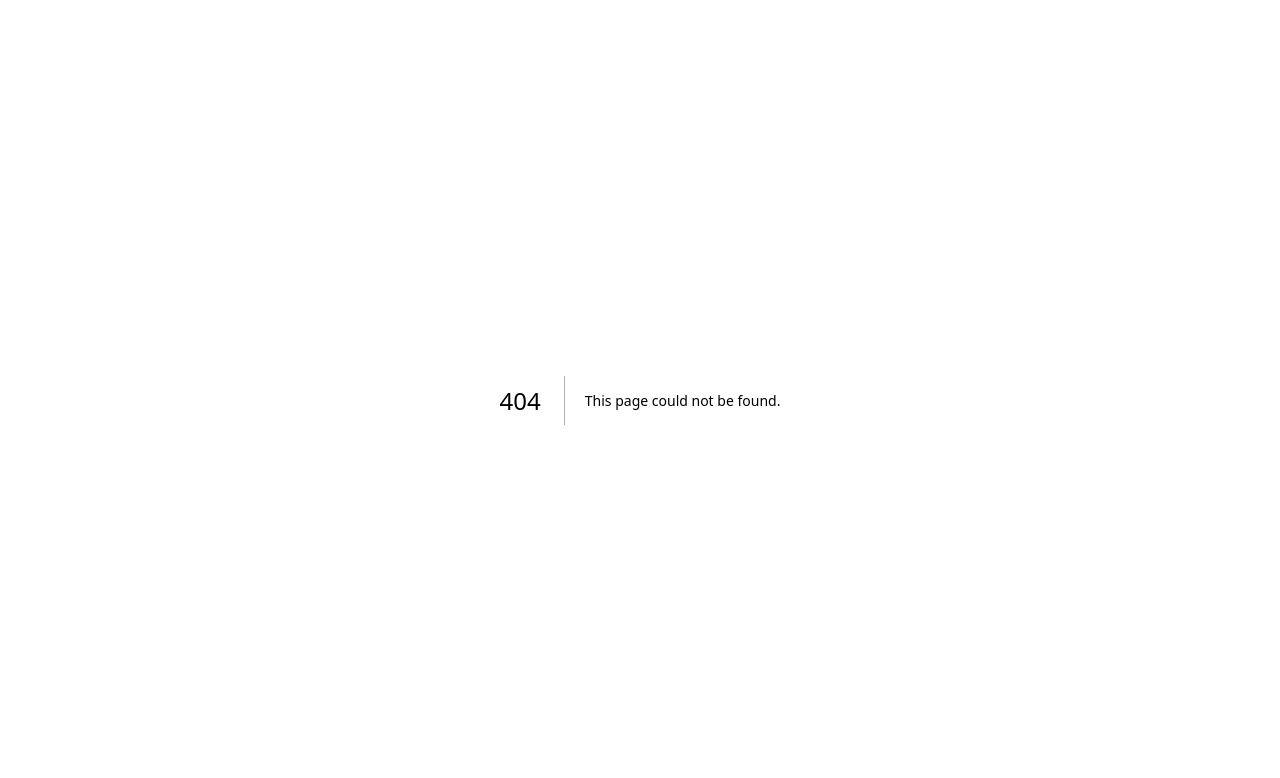
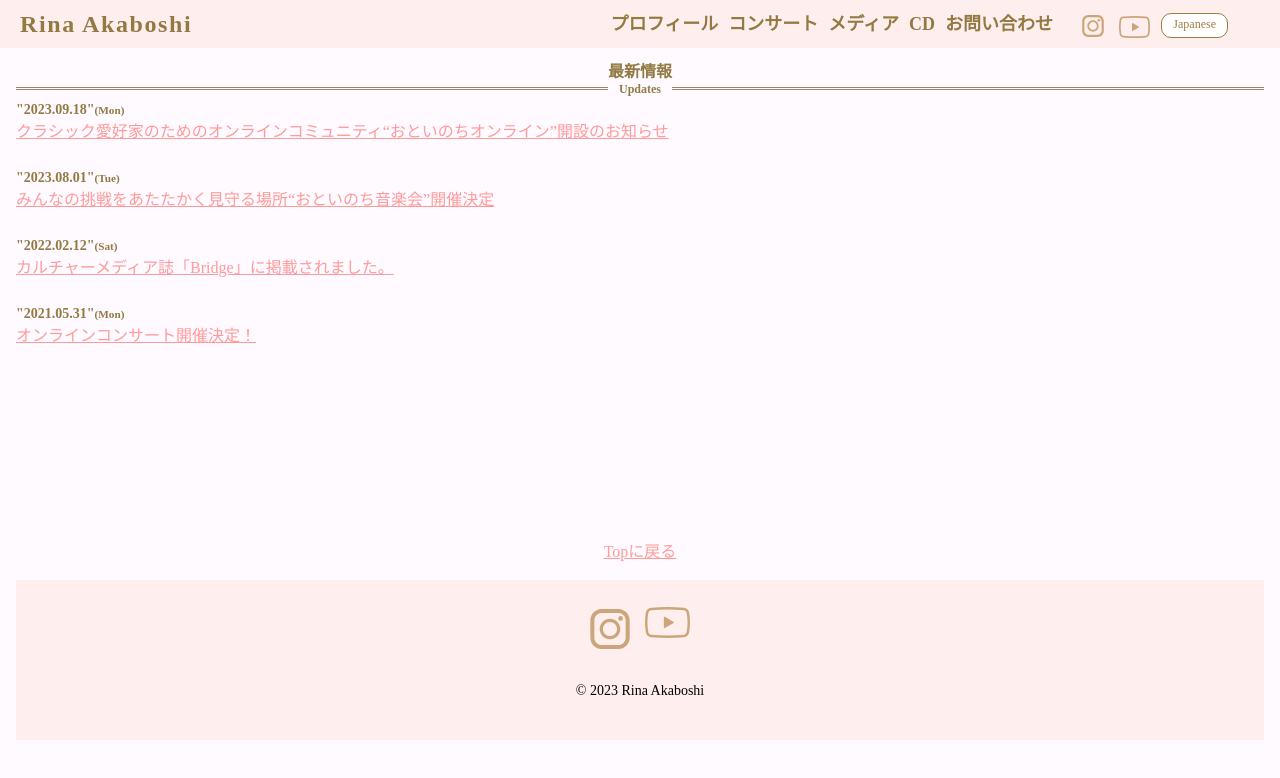
Before and after one commit to Koheibass/ruban-studio, a Next.js app: page /news/topnews in a window 1280 px wide. Before the commit this address had no page. Shown: the top 778 px of the page. Built offline with nearby package versions, Linux system fonts and the light colour scheme.

Commit message:
各Newsページ作成

```diff
--- a/components/Header/HeaderIcon.jsx
+++ b/components/Header/HeaderIcon.jsx
@@ -3,10 +3,10 @@ import Link from "next/link"
 export const HeaderIcon = () => {
     return (
         <div class="header__icon">
-            <Link href="https://www.instagram.com/akaboshi_rina/" class="instagram">
+            <Link href="https://www.instagram.com/akaboshi_rina/" class="instagram" target="_blank" rel="noopener noreferrer">
                 <img src="/icon/Instagram.svg" width="35" height="35" alt="instagram" />
             </Link>
-            <Link href="https://www.youtube.com/@akaboshirina" class="youtube">
+            <Link href="https://www.youtube.com/@akaboshirina" class="youtube" target="_blank" rel="noopener noreferrer">
                 <img src="/icon/YouTube.svg" width="50" height="50" alt="YouTube" />
             </Link>
         </div>
--- a/components/Info.jsx
+++ b/components/News/Info.jsx
@@ -1,5 +1,4 @@
 import Link from 'next/link'
-import { TopButton } from '@/components/TopButton'
 
 export const Info = () => {
     return (
@@ -14,15 +13,19 @@ export const Info = () => {
                     <small>(Mon)</small>
                 </div>
                 <Link href="https://oto-inochi.com/"
-                    class="info_detail">クラシック愛好家のためのオンラインコミュニティ“おといのちオンライン”開設のお知らせ</Link>
+                    class="info_detail" target="_blank" rel="noopener noreferrer">クラシック愛好家のためのオンラインコミュニティ“おといのちオンライン”開設のお知らせ</Link>
                 <br />
                 <div class="info_content_days">
                     {"2023.08.01"}
                     <small>(Tue)</small>
                 </div>
-                <Link href="/news/2023801.html" class="info_detail">みんなの挑戦をあたたかく見守る場所“おといのち音楽会”開催決定</Link>
+                <Link href="/news/20230801" class="info_detail">みんなの挑戦をあたたかく見守る場所“おといのち音楽会”開催決定</Link>
             </div>
-            <TopButton />
+            <div class="top__button__updates">
+                <button class="top__button__content">
+                    <Link href="/news/topnews"> もっと見る</Link>
+                </button>
+            </div>
         </div>
     )
 }
--- a/components/TopNews.jsx
+++ b/components/News/TopNews.jsx
@@ -1,7 +1,6 @@
 /**
  * トップNEWS 随時入れ替えあり
  */
-
 
 import Link from 'next/link'
 
@@ -9,7 +8,7 @@ export const TopNews = () => {
     return (
         <div class="news">
             <div class="news__title">NEWS</div>
-            <Link href="https://oto-inochi.com/" class="top__news">
+            <Link href="https://oto-inochi.com/" class="top__news" target="_blank" rel="noopener noreferrer">
                 <span class="top__news__content">クラシック愛好家のためのオンラインコミュニティ“おといのちオンライン”開設のお知らせ</span>
             </Link>
         </div>
--- a/components/Topix.jsx
+++ b/components/News/Topix.jsx
@@ -1,4 +1,4 @@
-import { Info } from '@/components/Info'
+import { Info } from '@/components/News/Info'
 import { MoviePlayer } from '@/components/MoviePlayer'
 
 export const Topix = () => {
--- a/components/SectionRecordings.jsx
+++ b/components/SectionRecordings.jsx
@@ -42,7 +42,7 @@ export const SectionRecordings = () => {
                         <br />Barocksaal Rostock, Deutschland
                     </div>
                     <button class="recordings__button">
-                        <Link href="https://rinaakaboshi.official.ec/items/65023901">CDを購入</Link>
+                        <a href="https://rinaakaboshi.official.ec/items/65023901/" target="_blank" rel="noopener noreferrer">CDを購入</a>
                     </button>
                 </div>
             </div>
--- a/pages/index.jsx
+++ b/pages/index.jsx
@@ -2,7 +2,7 @@ import * as React from 'react';
 import TopSlider from '@/components/TopSlider';
 import { AppNav } from '@/components/AppNav';
 import { SectionBiography } from '@/components/SectionBiography';
-import { SectionNews } from '@/components/SectionNews';
+import { SectionNews } from '@/components/News/SectionNews';
 import { SectionConcerts } from '@/components/SectionConcerts';
 import { SectionMedia } from '@/components/SectionMedia';
 import { SectionRecordings } from '@/components/SectionRecordings';
--- /dev/null
+++ b/pages/news/20230801.jsx
@@ -0,0 +1,49 @@
+import Link from "next/link"
+import { AppNav } from "@/components/AppNav"
+import { Footer } from "@/components/Footer"
+
+export default function News20230801() {
+    return (
+        <div class="whole" >
+            <AppNav />
+            <main class="latest-information__main">
+                <div class="latest-information">
+                    <div class="latest-information__content">
+                        <div>
+                            <div class="latest-information__sentence">
+                                みんなの挑戦をあたたかく見守る場所“おといのち音楽会”開催決定
+                            </div>
+                            <div class="latest-information__days">
+                                2023.08.01
+                            </div>
+                            <img src="/photo/2023801.jpg" width="30%" />
+                        </div>
+                        <hr class=" while" />
+                        <div class="latest-information__detail">
+                            <p>ピアニスト赤星里奈主催 "第1回 おといのち音楽会"
+                                開催決定！！
+                                <br />
+                                <br />
+                                みんなの挑戦をみんなで見守り背中を押す。
+                                <br />お互いに健闘をたたえ励まし合える場所。
+                                <br />誰もが自由に挑戦できる舞台。
+                                <br />そんな温かい会を目指します。
+                                <br /><br />
+                                年齢や音楽歴、演奏楽器など関係なく、
+                                <br />それぞれの目標に挑戦できる場所です。
+                                <br />ぜひご参加をお待ちしています！！
+                                <br />※参加申込は終了しました
+                                <br /><br />
+                            </p>
+                        </div>
+                    </div>
+                    <div class="return">
+                        <Link class="return__content" href="/">Topに戻る</Link>
+                    </div>
+                </div>
+            </main>
+            <Footer />
+        </div>
+
+    )
+}
--- /dev/null
+++ b/pages/news/topnews.jsx
@@ -0,0 +1,48 @@
+import Link from "next/link"
+import { AppNav } from "@/components/AppNav"
+import { Footer } from "@/components/Footer"
+
+export default function Topnews() {
+    return (
+        <div class="whole" >
+            <AppNav />
+            <main class="latest-information__main">
+                <div>
+                    <h3 class="info">
+                        <div>最新情報</div>
+                        <div class="translate__another">Updates</div>
+                    </h3>
+                    <div class="info_content_detail">
+                        <div class="info_content_days">
+                            "2023.09.18"
+                            <small>(Mon)</small>
+                        </div>
+                        <a href="https://oto-inochi.com/" class="info_detail">クラシック愛好家のためのオンラインコミュニティ“おといのちオンライン”開設のお知らせ</a>
+                        <br />
+                        <div class="info_content_days">
+                            "2023.08.01"
+                            <small>(Tue)</small>
+                        </div>
+                        <Link href="/news/20230801" class="info_detail">みんなの挑戦をあたたかく見守る場所“おといのち音楽会”開催決定</Link>
+                        <br />
+                        <div class="info_content_days">
+                            "2022.02.12"
+                            <small>(Sat)</small>
+                        </div>
+                        <a href="updates2.html" class="info_detail">カルチャーメディア誌「Bridge」に掲載されました。</a>
+                        <br />
+                        <div class="info_content_days">
+                            "2021.05.31"
+                            <small>(Mon)</small>
+                        </div>
+                        <a href="concert1.html" class="info_detail">オンラインコンサート開催決定！</a>
+                    </div>
+                </div>
+                <div class="return">
+                    <Link class="return__content" href="/">Topに戻る</Link>
+                </div>
+                <Footer />
+            </main>
+        </div>
+    )
+}
```
Also changed, not shown: components/News/SectionNews.jsx (renamed from components/SectionNews.jsx).
